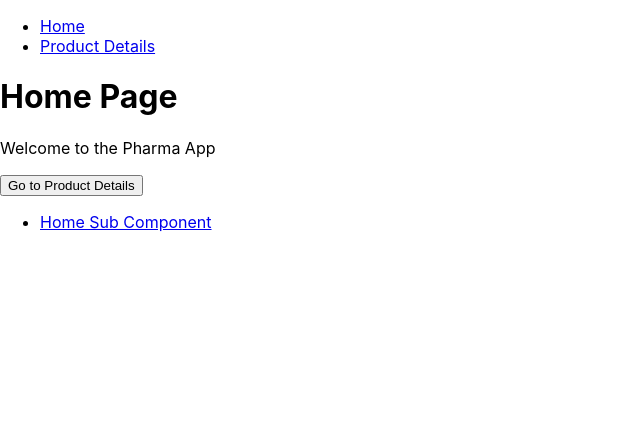
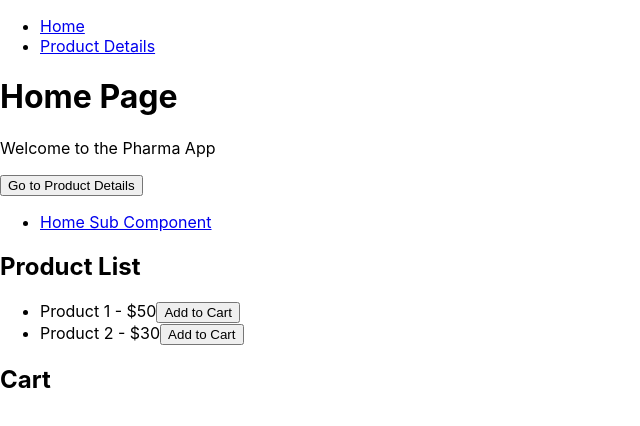
Before and after one commit to poojakulkarniWai/PharmaApplication, a React (Create React App) app: page / in a window 1280 px wide. Shown: the top 426 px of the page, without its empty margins (0-640 px from the left). Built offline with nearby package versions, Linux system fonts and the light colour scheme.

Commit message:
Home component modified

```diff
--- a/src/components/HomeComponent.js
+++ b/src/components/HomeComponent.js
@@ -1,28 +1,30 @@
-import React from 'react';
+// src/components/HomeComponent.js
+import React, { useState } from 'react';
 import { Route, Link, useHistory } from 'react-router-dom';
-
-const HomeSubComponent = () => (
-  <div>
-    <h2>Home Sub Component</h2>
-  </div>
-);
+import ProductList from './ProductList';
+import Cart from './Cart';
 
 const HomeComponent = () => {
+  const [cart, setCart] = useState([]);
   const history = useHistory();
 
-  const navigateToProductDetails = () => {
-    history.push('/product-details');
+  const addToCart = (product) => {
+    const updatedCart = [...cart, product];
+    setCart(updatedCart);
+    localStorage.setItem('cart', JSON.stringify(updatedCart));
   };
 
   return (
     <div>
       <h1>Home Page</h1>
       <p>Welcome to the Pharma App</p>
-      <button onClick={navigateToProductDetails}>Go to Product Details</button>
+      <button onClick={() => history.push('/product-details')}>Go to Product Details</button>
       <ul>
         <li><Link to="/home/sub">Home Sub Component</Link></li>
       </ul>
-      <Route path="/home/sub" component={HomeSubComponent} />
+      <Route path="/home/sub" component={() => <div><h2>Home Sub Component</h2></div>} />
+      <ProductList addToCart={addToCart} />
+      <Cart />
     </div>
   );
 };
```
